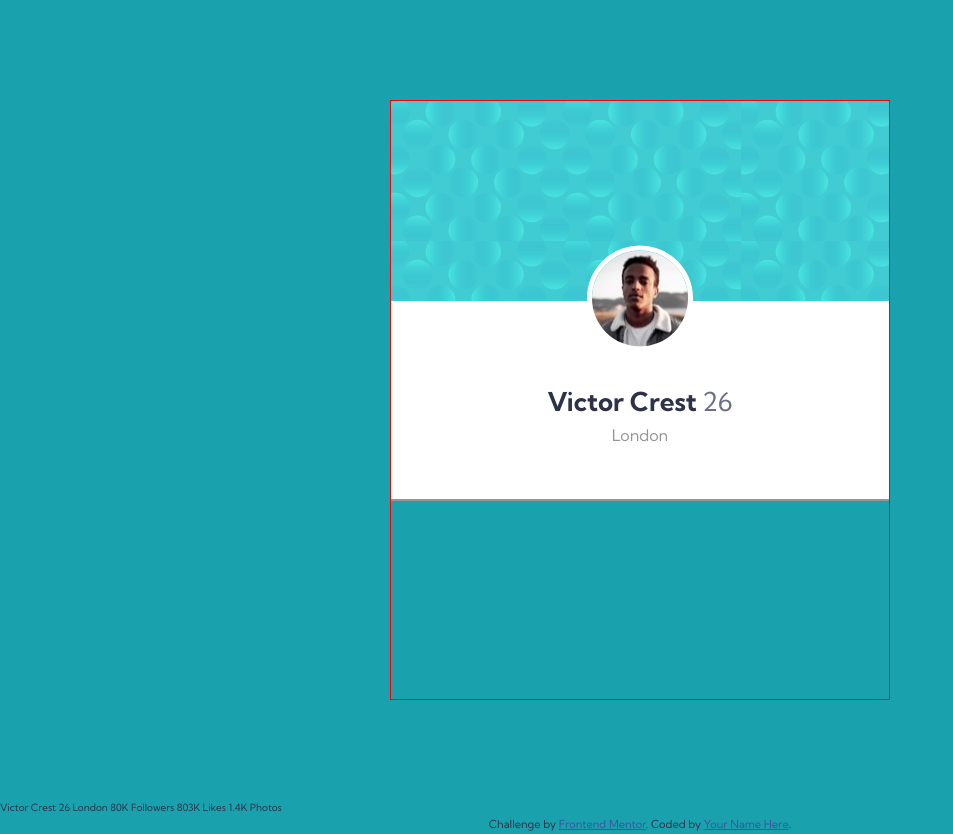
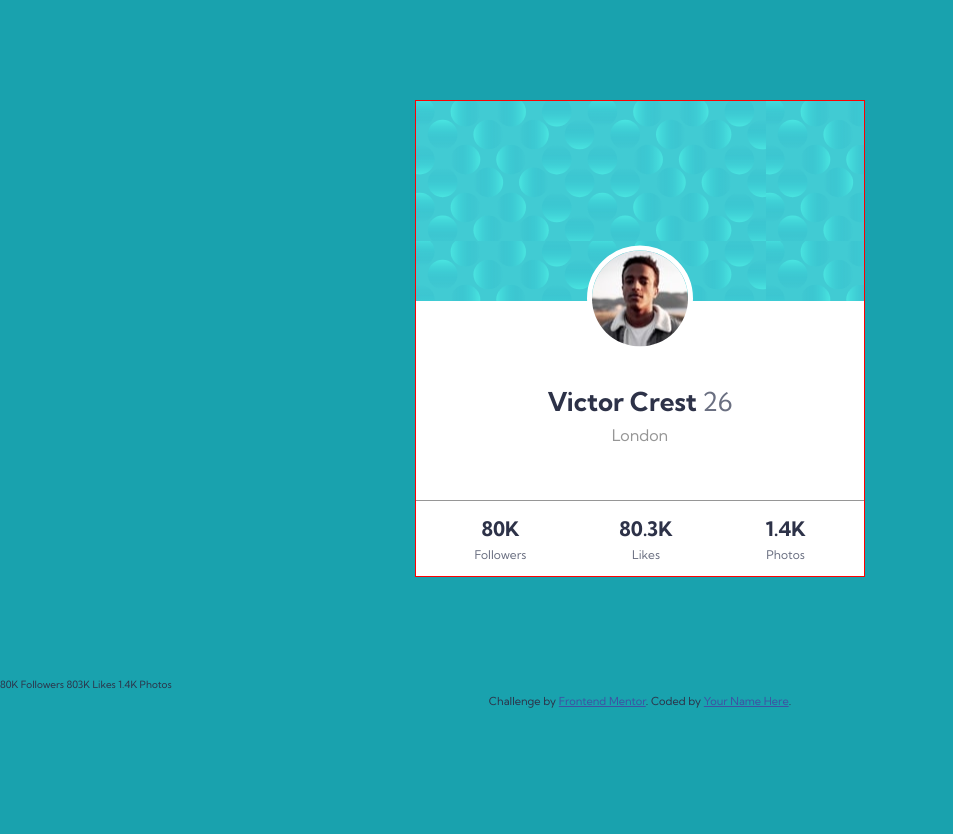
Before and after one commit to D-Jovanovic/profile-card-component, a website: page index.html in a window 1280 px wide. Shown: the whole page, without its empty margins (0-953 px from the left). After the commit the page ends 800 px from the top, so only its background shows below. Drawn offline with Linux system fonts and the light colour scheme.

Commit message:
style profile info section

```diff
--- a/index.html
+++ b/index.html
@@ -37,16 +37,32 @@
       <div class="profile-img">
         <img src="/images/image-victor.jpg" alt="Image of Victor Crest" />
       </div>
+
       <div class="container__img"></div>
+
       <div class="container__user">
         <span class="container__user--name">Victor Crest</span>
         <span class="container__user--age">26</span>
         <span class="container__user--city">London</span>
       </div>
-      <div class="container__info"></div>
+
+      <div class="container__info">
+        <div class="container__info--followears">
+          <span>80K</span>
+          <p>Followers</p>
+        </div>
+        <div class="container__info--likes">
+          <span>80.3K</span>
+          <p>Likes</p>
+        </div>
+        <div class="container__info--followears">
+          <span>1.4K</span>
+          <p>Photos</p>
+        </div>
+      </div>
     </section>
 
-    Victor Crest 26 London 80K Followers 803K Likes 1.4K Photos
+    80K Followers 803K Likes 1.4K Photos
     <div class="attribution">
       Challenge by
       <a href="https://www.frontendmentor.io?ref=challenge" target="_blank"
--- a/sass/base/_base.scss
+++ b/sass/base/_base.scss
@@ -13,6 +13,5 @@ html {
 
 body {
   box-sizing: border-box;
-
   background-color: $primary;
 }
--- a/sass/components/_profile-card.scss
+++ b/sass/components/_profile-card.scss
@@ -1,8 +1,8 @@
 .container {
   position: relative;
   margin: 10rem auto;
-  width: 50rem;
-  height: 60rem;
+  width: 45rem;
+
   border: 1px solid red;
 
   &__img {
@@ -20,7 +20,7 @@
     //padding: 10rem;
     text-align: center;
     padding-top: 8rem;
-    border-bottom: 2px solid $secondary;
+    border-bottom: 1px solid $secondary;
 
     &--name {
       font-size: 2.6rem;
@@ -42,6 +42,25 @@
     }
   }
 
+  &__info {
+    display: flex;
+    background-color: #fff;
+    justify-content: space-around;
+    padding: 1.2rem 1.2rem;
+    text-align: center;
+  }
+
+  &__info span {
+    font-weight: 700;
+    font-size: 2rem;
+  }
+
+  &__info p {
+    font-weight: 400;
+    font-size: 1.2rem;
+    color: $primary-2;
+  }
+
   .profile-img {
     position: absolute;
     top: 20rem;
```
Also changed, not shown: css/style.css.
